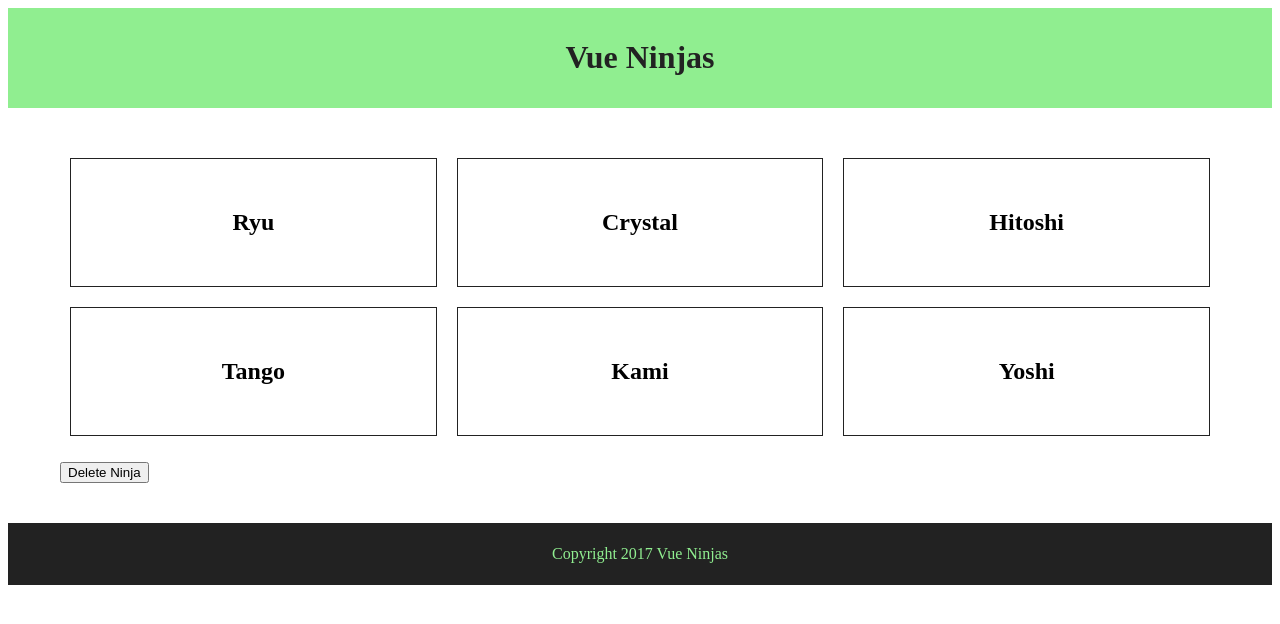
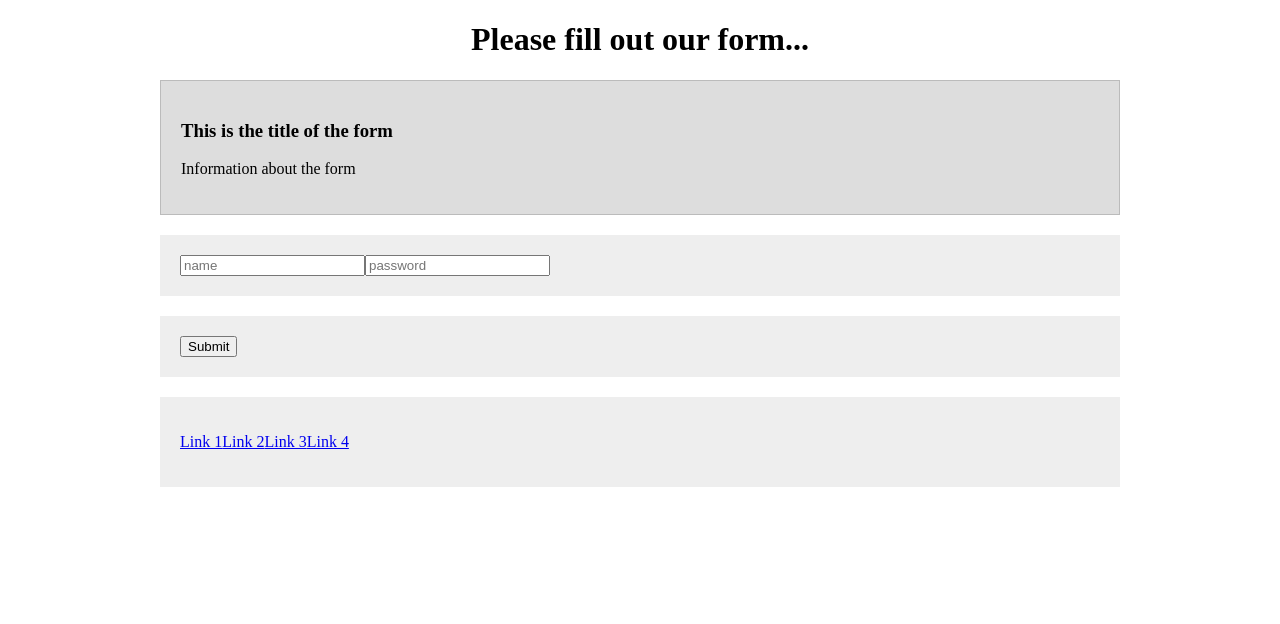
Before and after one commit to MatheusBaldi/vue-netninja, a Vue app in the folder vue-cli-way/: page / in a window 1280 px wide. Shown: the top 624 px of the page. Built offline with nearby package versions, Linux system fonts and the light colour scheme.

Commit message:
#27 Slots: inside the component intialization in the html part it is possible to pass elements that can be captured by the component and rendered. This can be useful for easily creating creating forms or other blocks of code based on a template.

```diff
--- a/vue-cli-way/src/App.vue
+++ b/vue-cli-way/src/App.vue
@@ -1,40 +1,36 @@
 <template>
   <div>
-    <app-header v-bind:title="title"></app-header>
-    <app-ninjas v-bind:ninjas="ninjas"></app-ninjas>
-    <app-footer v-bind:title="title"></app-footer>
+    <form-helper>
+      <div slot="form-header">
+        <h3>This is the title of the form</h3>
+        <p>Information about the form</p>
+      </div>
+      <div slot="form-fields">
+        <input type="text" placeholder="name" required/>
+        <input type="password" placeholder="password" required/>
+      </div>
+      <div slot="form-controls">
+        <button v-on:click="handleSubmit">Submit</button>
+      </div>
+    </form-helper>
   </div>
 </template>
 
 <script>
 /* eslint-disable */
-import Header from './components/Header.vue';
-import Footer from './components/Footer.vue';
-import Ninjas from './components/Ninjas.vue';
+import formHelper from './components/formHelper.vue'
 
-export default {
-  components:{
-    'app-header': Header,
-    'app-footer': Footer,
-    'app-ninjas': Ninjas
+export default{
+  components: {
+    'form-helper': formHelper
   },
   data(){
     return {
-      ninjas: [
-        {name: 'Ryu', speciality: 'Vue Components', show: false},
-        {name: 'Crystal', speciality: 'HTML Wizardry', show: false},
-        {name: 'Hitoshi', speciality: 'Click Events', show: false},
-        {name: 'Tango', speciality: 'Conditionals', show: false},
-        {name: 'Kami', speciality: 'Webpack', show: false},
-        {name: 'Yoshi', speciality: 'Data Diggin', show: false}
-      ],
-      title: "Vue Ninjas"
+      title: 'I am a dynamic slot tile'
     }
   },
   methods: {
-    updateTitle: function(updatedTitle){
-      this.title = updatedTitle;
-    }
+
   }
 }
 </script>
--- a/vue-cli-way/src/components/Footer.vue
+++ /dev/null
@@ -1,41 +0,0 @@
-<template>
-  <footer>
-    <p>{{ copyright }} {{ title }}</p>
-  </footer>
-</template>
-
-<script>
-
-import {bus} from '../main';
-
-
-export default {
-  props:{
-    title: {
-      type: String
-    }
-  },
-  data(){
-    return {
-      copyright: 'Copyright 2017'
-    }
-  },
-  created(){
-    bus.$on('titleChanged', data => {
-      this.title = data;
-    })
-  }
-}
-</script>
-
-<style scoped>
-footer{
-  background: #222;
-  padding: 6px;
-}
-
-p{
-  color: lightgreen;
-  text-align: center;
-}
-</style>
--- a/vue-cli-way/src/components/Header.vue
+++ /dev/null
@@ -1,44 +0,0 @@
-<template>
-  <header>
-    <h1 v-on:click="changeTitle">{{ title }}</h1>
-  </header>
-</template>
-
-<script>
-/* eslint-disable */
-
-import {bus} from '../main';
-
-export default {
-  props:{
-    title: {
-      type: String
-    }
-  },
-  data(){
-    return {
-      title: 'Vue Ninsjas'
-    }
-  },
-  methods:{
-    changeTitle: function(){
-      // this.$emit('changeTitle', 'Vue Wizards');
-      this.title = 'Vue Wizards';
-      bus.$emit('titleChanged', 'Vue Wizards');
-    }
-  }
-}
-
-</script>
-
-<style scoped>
-header{
-  background:lightgreen;
-  padding: 10px;
-}
-
-h1{
-  color: #222;
-  text-align: center;
-}
-</style>
--- a/vue-cli-way/src/components/HelloWorld.vue
+++ /dev/null
@@ -1,58 +0,0 @@
-<template>
-  <div class="hello">
-    <h1>{{ msg }}</h1>
-    <p>
-      For a guide and recipes on how to configure / customize this project,<br>
-      check out the
-      <a href="https://cli.vuejs.org" target="_blank" rel="noopener">vue-cli documentation</a>.
-    </p>
-    <h3>Installed CLI Plugins</h3>
-    <ul>
-      <li><a href="https://github.com/vuejs/vue-cli/tree/dev/packages/%40vue/cli-plugin-babel" target="_blank" rel="noopener">babel</a></li>
-      <li><a href="https://github.com/vuejs/vue-cli/tree/dev/packages/%40vue/cli-plugin-eslint" target="_blank" rel="noopener">eslint</a></li>
-    </ul>
-    <h3>Essential Links</h3>
-    <ul>
-      <li><a href="https://vuejs.org" target="_blank" rel="noopener">Core Docs</a></li>
-      <li><a href="https://forum.vuejs.org" target="_blank" rel="noopener">Forum</a></li>
-      <li><a href="https://chat.vuejs.org" target="_blank" rel="noopener">Community Chat</a></li>
-      <li><a href="https://twitter.com/vuejs" target="_blank" rel="noopener">Twitter</a></li>
-      <li><a href="https://news.vuejs.org" target="_blank" rel="noopener">News</a></li>
-    </ul>
-    <h3>Ecosystem</h3>
-    <ul>
-      <li><a href="https://router.vuejs.org" target="_blank" rel="noopener">vue-router</a></li>
-      <li><a href="https://vuex.vuejs.org" target="_blank" rel="noopener">vuex</a></li>
-      <li><a href="https://github.com/vuejs/vue-devtools#vue-devtools" target="_blank" rel="noopener">vue-devtools</a></li>
-      <li><a href="https://vue-loader.vuejs.org" target="_blank" rel="noopener">vue-loader</a></li>
-      <li><a href="https://github.com/vuejs/awesome-vue" target="_blank" rel="noopener">awesome-vue</a></li>
-    </ul>
-  </div>
-</template>
-
-<script>
-export default {
-  name: 'HelloWorld',
-  props: {
-    msg: String
-  }
-}
-</script>
-
-<!-- Add "scoped" attribute to limit CSS to this component only -->
-<style scoped>
-h3 {
-  margin: 40px 0 0;
-}
-ul {
-  list-style-type: none;
-  padding: 0;
-}
-li {
-  display: inline-block;
-  margin: 0 10px;
-}
-a {
-  color: #42b983;
-}
-</style>
--- a/vue-cli-way/src/components/Ninjas.vue
+++ /dev/null
@@ -1,78 +0,0 @@
-<template>
-  <div id="ninjas">
-    <ul>
-      <li v-for="(ninja, index) in ninjas" v-bind:key="index" v-on:click="ninja.show = !ninja.show">
-        <h2>{{ ninja.name }}</h2>
-        <h3 v-show="ninja.show">{{ ninja.speciality }}</h3>
-      </li>
-    </ul>
-    <button v-on:click="deleteNinja">Delete Ninja</button>
-  </div>
-</template>
-
-<script>
-/* eslint-disable */
-
-export default {
-  props: {
-    ninjas: {
-      type: Array,
-      required: true
-    }
-  },
-  data(){
-    return {
-
-    }
-  },
-  methods: {
-    deleteNinja: function(){
-      this.ninjas.pop();
-    }
-  },
-  // Lifecycle hooks
-  beforeCreate(){
-    alert('beforeCreate');
-  },
-  created(){
-    alert('created');
-  },
-  beforeMount(){
-    alert('beforeMount');
-  },
-  mounted(){
-    alert('mounted');
-  },
-  beforeUpdate(){
-    alert('beforeUpdate');
-  },
-  updated(){
-    alert('updated');
-  }
-}
-
-</script>
-
-<style scoped>
-#ninjas{
-  width: 100%;
-  max-width: 1200px;
-  margin: 40px auto;
-  padding: 0 20px;
-  box-sizing: border-box;
-}
-ul{
-  display: flex;
-  flex-wrap: wrap;
-  list-style-type: none;
-  padding: 0;
-}
-li{
-  flex-grow: 1;
-  flex-basis: 300px;
-  text-align: center;
-  padding: 30px;
-  border: 1px solid #222;
-  margin: 10px;
-}
-</style>
--- /dev/null
+++ b/vue-cli-way/src/components/formHelper.vue
@@ -0,0 +1,70 @@
+<template>
+  <div>
+    <h1>Please fill out our form...</h1>
+    <form action="">
+      <div id="form-header">
+        <slot name="form-header"></slot>
+      </div>
+      <div id="form-fields">
+        <slot name="form-fields"></slot>
+      </div>
+      <div id="form-controls">
+        <slot name="form-controls"></slot>
+      </div>
+      <div id="useful-links">
+        <ul>
+          <li>
+            <a href="#">Link 1</a>
+            <a href="#">Link 2</a>
+            <a href="#">Link 3</a>
+            <a href="#">Link 4</a>
+          </li>
+        </ul>
+      </div>
+    </form>
+  </div>
+</template>
+
+<script>
+/* eslint-disable */
+export default{
+  components: {
+
+  },
+  data(){
+    return {
+
+    }
+  },
+  methods: {
+
+  }
+}
+</script>
+
+<style scoped>
+h1{
+  text-align: center;
+}
+form{
+  width: 100%;
+  max-width: 960px;
+  margin: 0 auto;
+}
+#useful-links ul{
+  padding: 0;
+}
+#useful-links li{
+  display: inline-block;
+  margin-right: 10px;
+}
+form > div{
+  padding: 20px;
+  background: #eee;
+  margin: 20px 0;
+}
+#form-header{
+  background: #ddd;
+  border: 1px solid #bbb;
+}
+</style>
```
